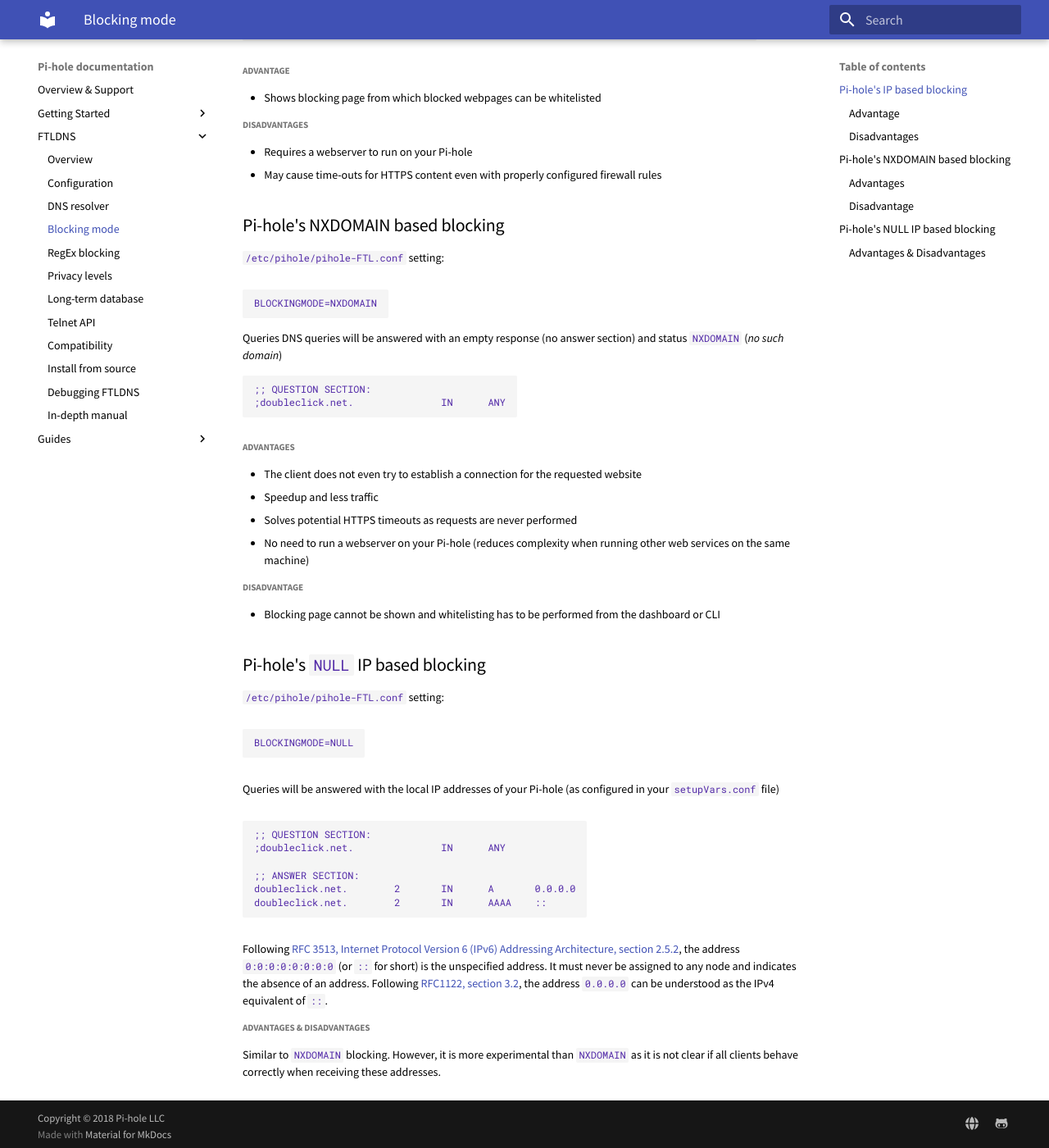
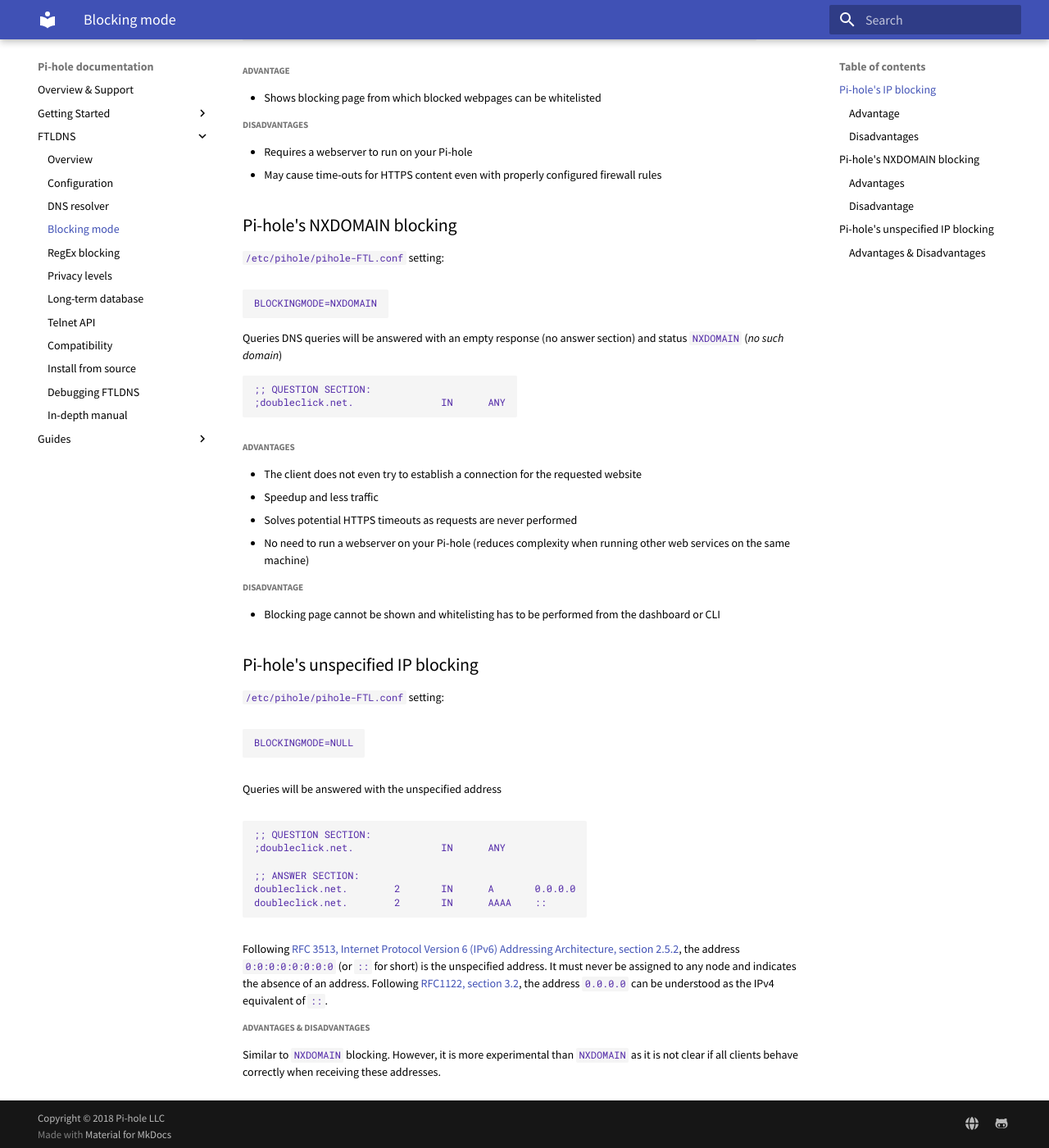
Before and after one commit to pi-hole/docs, an MkDocs documentation site: the page built from docs/ftldns/blockingmode.md, in a window 1280 px wide and 1400 px high, scrolled down 555 px. Shown: the whole window at 82% size. Built offline with MkDocs 1.6.1 and Material for MkDocs 9.7.7, drawn with Linux system fonts in a browser that asks for light colours; old or Windows-style settings are respelled for this version of MkDocs; some of the changed text lies outside the part shown.

Commit message:
Worked on review comments
Signed-off-by: DL6ER <dl6er@dl6er.de>

````diff
--- a/docs/ftldns/blockingmode.md
+++ b/docs/ftldns/blockingmode.md
@@ -2,7 +2,7 @@
 
 This setting can be updated by sending `SIGHUP` to `pihole-FTL` (`sudo killall -SIGHUP pihole-FTL`).
 
-## Pi-hole's IP based blocking
+## Pi-hole's IP blocking
 `/etc/pihole/pihole-FTL.conf` setting:
 ```
 BLOCKINGMODE=IP
@@ -25,7 +25,7 @@
 - Requires a webserver to run on your Pi-hole
 - May cause time-outs for HTTPS content even with properly configured firewall rules
 
-## Pi-hole's NXDOMAIN based blocking
+## Pi-hole's NXDOMAIN blocking
 `/etc/pihole/pihole-FTL.conf` setting:
 ```
 BLOCKINGMODE=NXDOMAIN
@@ -45,13 +45,13 @@
 ##### Disadvantage
 - Blocking page cannot be shown and whitelisting has to be performed from the dashboard or CLI
 
-## Pi-hole's `NULL` IP based blocking
+## Pi-hole's unspecified IP blocking
 `/etc/pihole/pihole-FTL.conf` setting:
 ```
 BLOCKINGMODE=NULL
 ```
 
-Queries will be answered with the local IP addresses of your Pi-hole (as configured in your `setupVars.conf` file)
+Queries will be answered with the unspecified address
 ```
 ;; QUESTION SECTION:
 ;doubleclick.net.               IN      ANY
````
